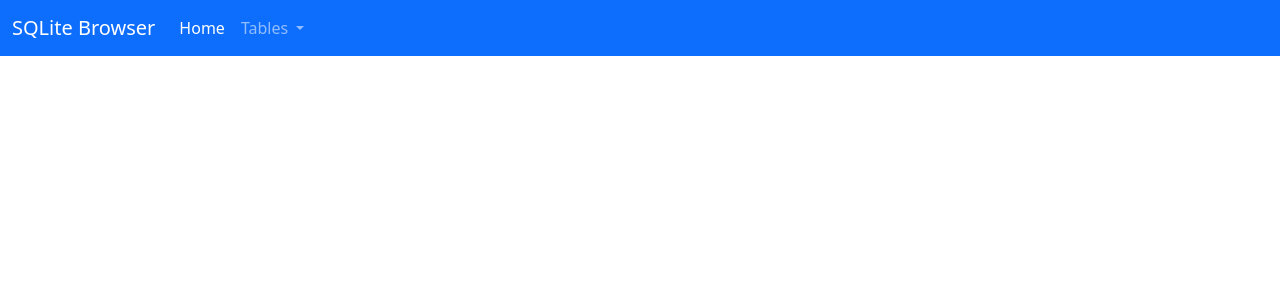
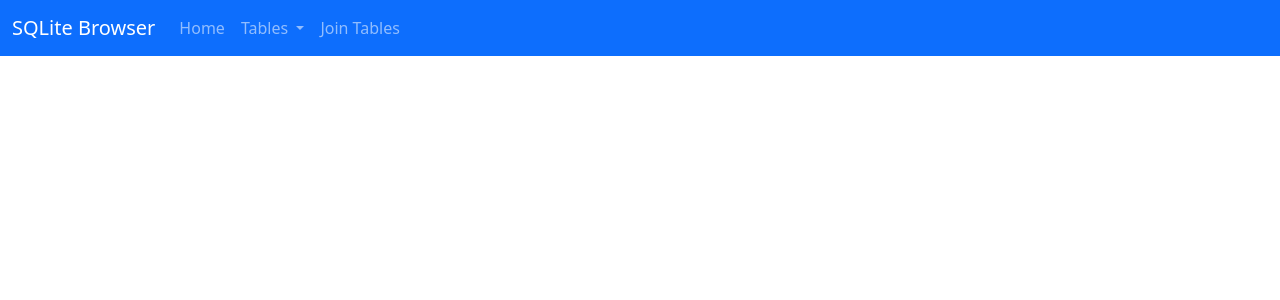
Before and after one commit to merrittzhang/final-project, a Flask app: page / in a window 1280 px wide. Shown: the top 300 px of the page. Run offline with Flask 3, Linux system fonts and the light colour scheme; data that the repository does not hold is empty.

Commit message:
add script

```diff
--- a/templates/index.html
+++ b/templates/index.html
@@ -14,6 +14,7 @@
         <script src="{{url_for('static', filename='scripts/main.js')}}"></script>
         <script src="{{url_for('static', filename='scripts/global.js')}}"></script>
         <script src="{{url_for('static', filename='scripts/table.js')}}"></script>
+        <script src="{{url_for('static', filename='scripts/join.js')}}"></script>
     </head>
     <body>
         <div class="vh-100 d-flex flex-column autoflow-hidden">
@@ -26,7 +27,7 @@
                     <div class="collapse navbar-collapse" id="navbarSupportedContent">
                         <ul class="navbar-nav me-auto mb-2 mb-lg-0">
                         <li class="nav-item">
-                            <a class="nav-link active" aria-current="page" href="/">Home</a>
+                            <a class="nav-link" aria-current="page" href="/">Home</a>
                         </li>
                         <li class="nav-item dropdown">
                             <a class="nav-link dropdown-toggle" href="#" role="button" data-bs-toggle="dropdown" aria-expanded="false">
@@ -34,6 +35,9 @@
                             </a>
                             <ul id="tableMenu" class="dropdown-menu">
                             </ul>
+                        </li>
+                        <li class="nav-item">
+                            <a class="nav-link" aria-current="page" href="/join">Join Tables</a>
                         </li>
                     </div>
                 </div>
```
